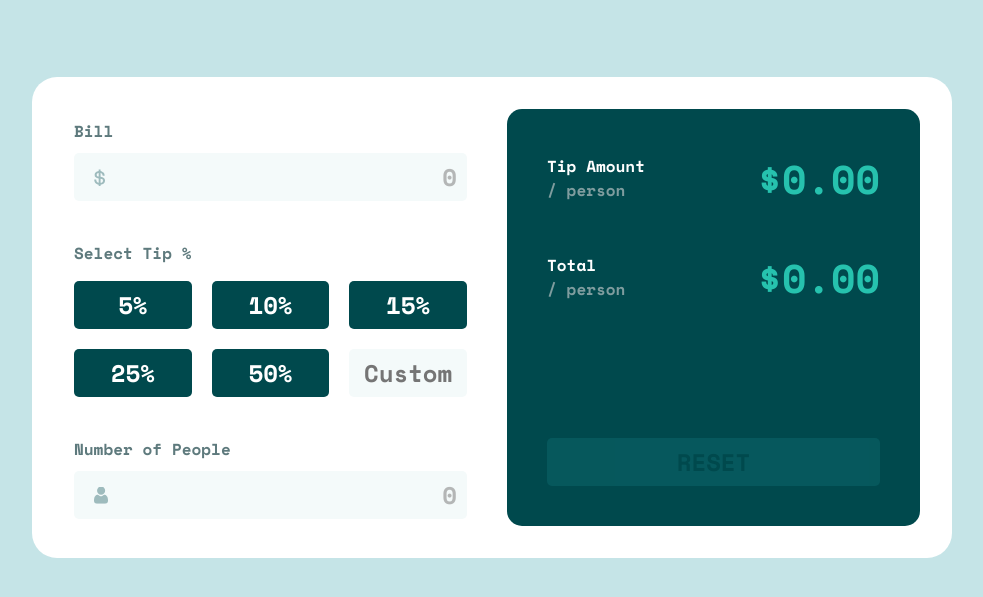
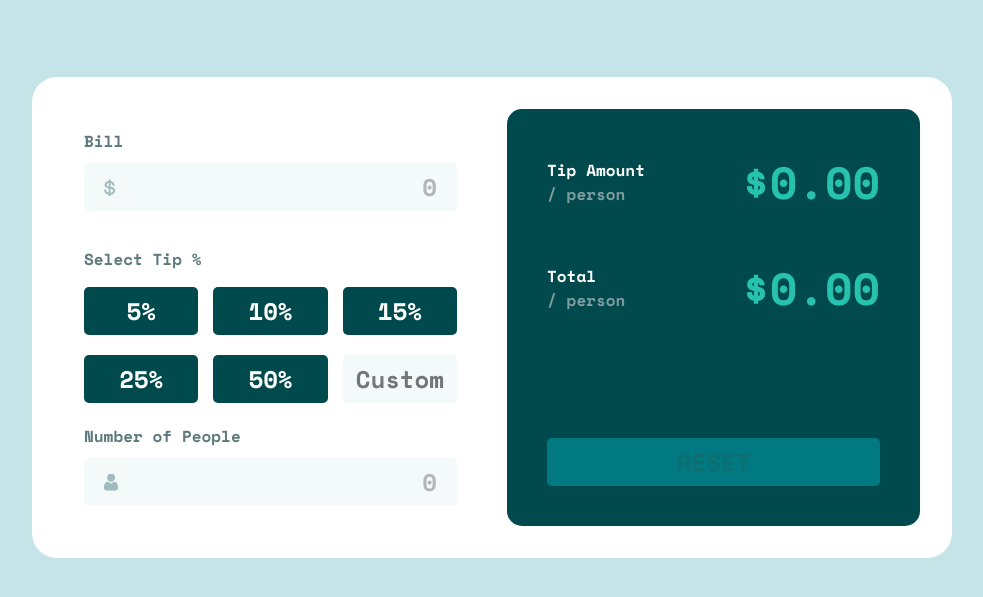
Before and after one commit to Jorge-David-Reyes/Tip-calculator-app, a plain HTML site: page index.html in a window 1280 px wide. Shown: the part 113-710 px from the top of the page, without its empty margins (148-1131 px from the left). Drawn offline with nearby package versions, Linux system fonts and the light colour scheme.

Commit message:
Tip Calculator

```diff
--- a/style/calculator/buttons.css
+++ b/style/calculator/buttons.css
@@ -1,8 +1,3 @@
-.areaButtons {
-    margin-top: 4rem;
-    margin-bottom: 4rem;
-}
-
 .boxButtons button, .boxButtons input {
     width: 100%;
     height: 4.8rem;
@@ -41,7 +36,7 @@
     display: grid;
     grid-template-columns: repeat(3, 1fr);
     row-gap: 2rem;
-    column-gap: 2rem;
+    column-gap: 1.5rem;
 }
 
 @media screen and (max-width: 376px) {
--- a/style/calculator/inputs.css
+++ b/style/calculator/inputs.css
@@ -2,6 +2,7 @@
     width: 100%;
     height: 4.8rem;
     padding: 1rem;
+    padding-right: 2rem;
 
     border: none;
     border-radius: 0.5rem;
--- a/style/containers.css
+++ b/style/containers.css
@@ -23,7 +23,12 @@
     width: 41.3rem;
     border-radius: 2.5rem;
 
-    padding: 1rem;
+    padding: 2rem;
+
+    display: flex;
+    flex-direction: column;
+    justify-content: space-between;
+
 
     grid-column: 1 / 2;
 }
--- a/style/result/buttons.css
+++ b/style/result/buttons.css
@@ -12,9 +12,8 @@
 
 
 .boxResult button:disabled {
-    background-color: #0D686D;
-    color: var(--very-dark-cyan);
-    opacity: 0.5;
+    background-color: hsl(183, 100%, 25%);
+    color: hsl(183, 80%, 25%);
 }
 
 .boxResult button{
--- a/style/result/info.css
+++ b/style/result/info.css
@@ -24,7 +24,7 @@
 }
 
 .boxTitles h1{
-    font-size: 4rem;
+    font-size: 4.5rem;
     color: var(--greenB);
     margin: 0px;
 }
```
